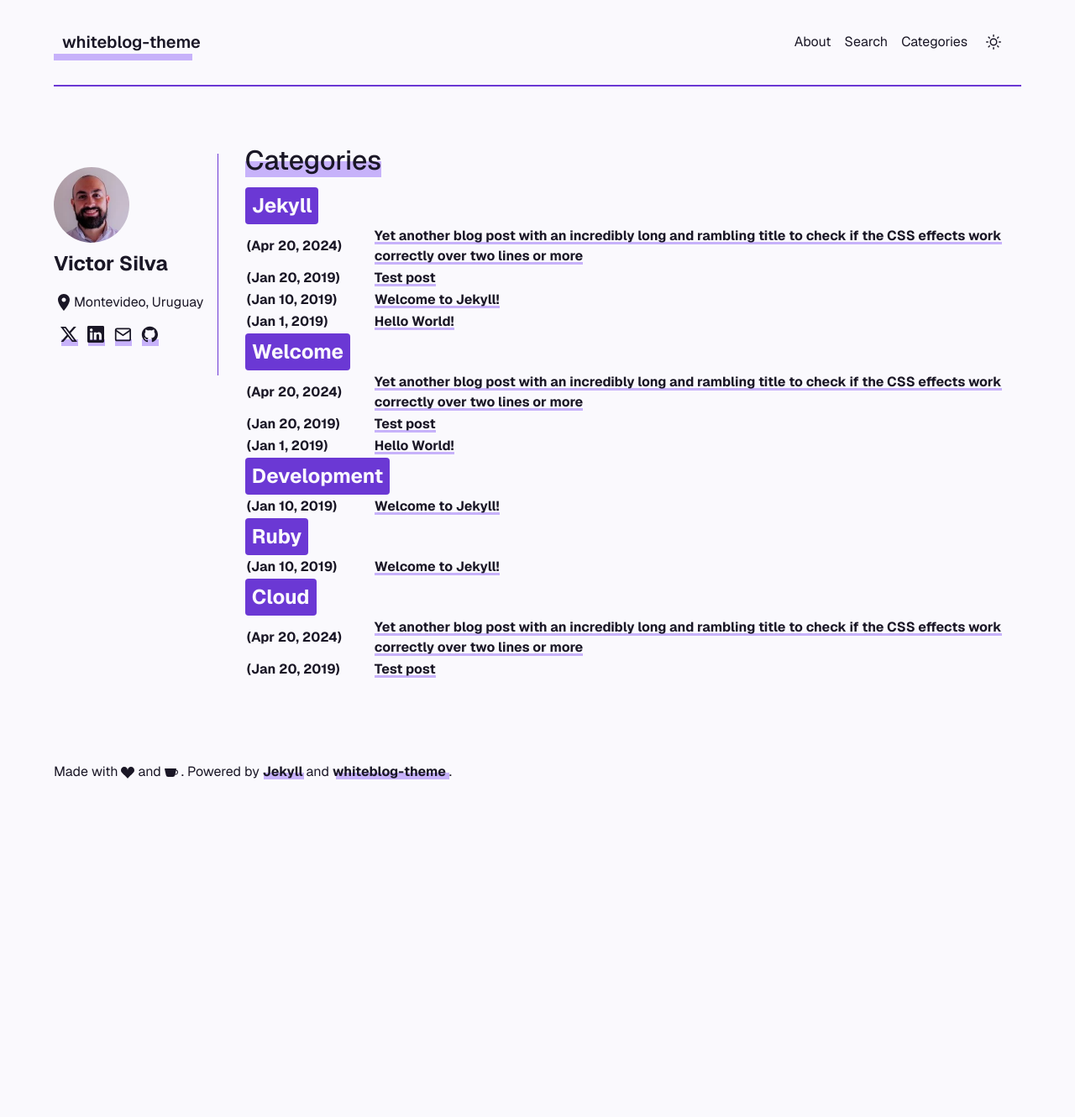
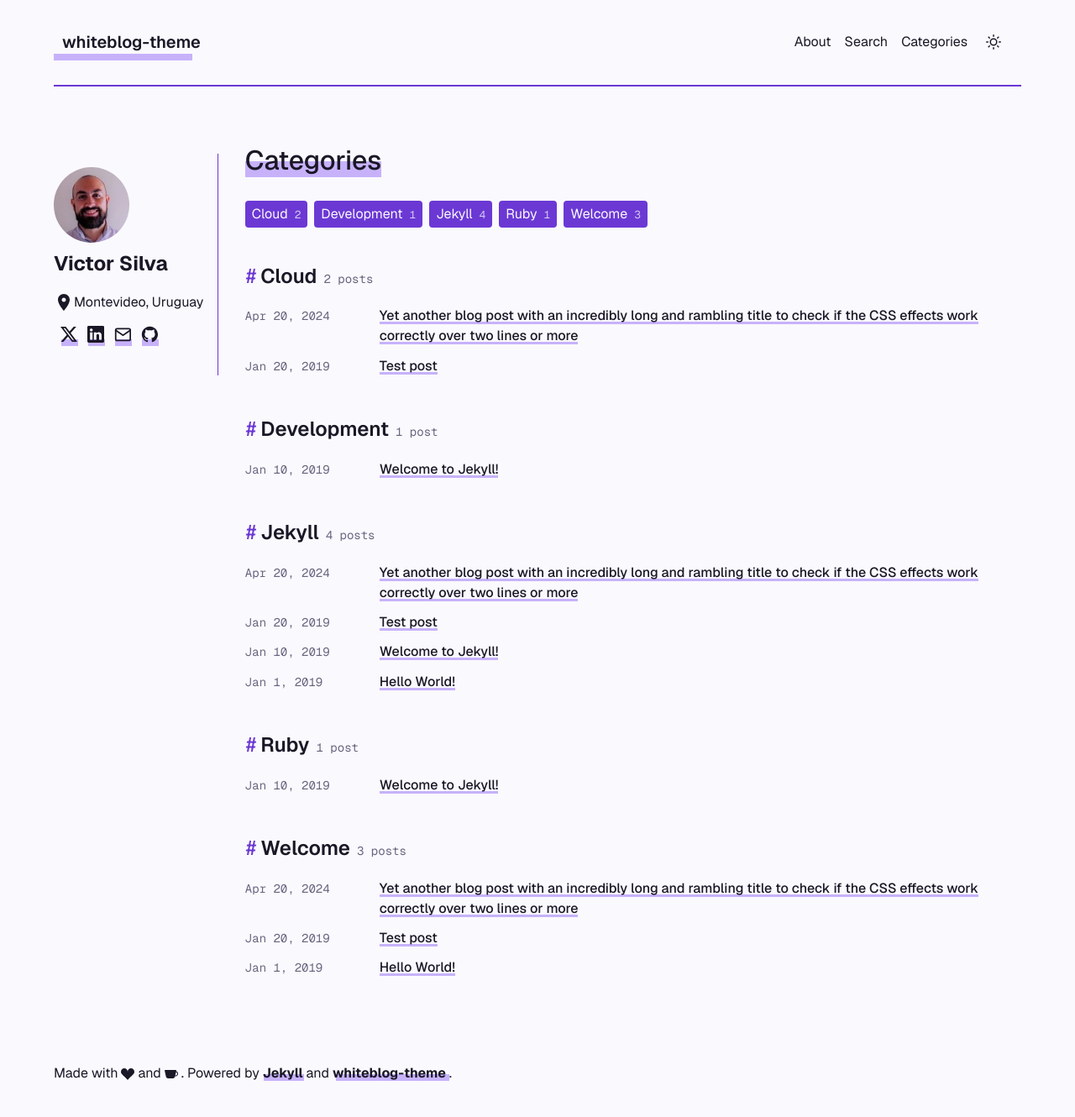
Before and after one commit to vmsilvamolina/whiteblog-theme, a Jekyll site: the page built from _pages/categories.md, in a window 1280 px wide. Shown: the whole page at 84% size. Built offline with Jekyll 4.4.1, drawn with Linux system fonts in a browser that asks for light colours; before the commit the page ends 971 px from its top, so only the background shows below that.

Commit message:
feat(categories): redesign categories page with index, counts and semantic list

```diff
--- a/_layouts/categories.html
+++ b/_layouts/categories.html
@@ -1,37 +1,48 @@
 ---
 layout: default
-permalink: /categories/
-title: Categories
 ---
+{% assign categories = site.categories | sort %}
 <div class="container">
   <article class="post">
     <div id="navigation-space" class="row">
     </div>
     <header>
       <h1>
-        <span class="underline">Categories</span>
+        <span class="underline">{{ page.title | default: "Categories" }}</span>
       </h1>
     </header>
-    <div>
-      {% for category in site.categories %}
-      <div class="archive-group">
-        {% capture category_name %}{{ category | first }}{% endcapture %}
-        <div id="{{ category_name | slugize }}"></div>
-        <h2><a class="badge badge-{{ category_name }}">{{ category_name }}</a></h2>
-        <table>
-        {% for post in site.categories[category_name] %}
-          <tr>
-            <th>
-              (<time datetime="{{ post.date | date_to_xmlschema }}" class="post-date">{{ post.date | date: "%b %-d, %Y" }}</time>)
-            </th>
-          <th>
-            <a href="{{ site.baseurl }}{{ post.url }}">{{post.title}}</a>
-          </th>
-        </tr>
+
+    <nav class="category-index" aria-label="Categories">
+      <ul>
+        {% for category in categories %}
+        {% assign category_name = category[0] %}
+        <li>
+          <a class="badge" href="#{{ category_name | slugize }}">
+            {{ category_name }} <span class="badge-count">{{ category[1].size }}</span>
+          </a>
+        </li>
         {% endfor %}
-      </table>
-      </div>
-  {% endfor %}
-    </div>
+      </ul>
+    </nav>
+
+    {% for category in categories %}
+    {% assign category_name = category[0] %}
+    {% assign category_posts = category[1] %}
+    {% assign category_slug = category_name | slugize %}
+    <section class="archive-group" id="{{ category_slug }}" aria-labelledby="{{ category_slug }}-title">
+      <h2 class="archive-title" id="{{ category_slug }}-title">
+        <span class="archive-hash" aria-hidden="true">#</span>{{ category_name }}
+        <span class="archive-count">{{ category_posts.size }} {% if category_posts.size == 1 %}post{% else %}posts{% endif %}</span>
+      </h2>
+      <ul class="archive-list">
+        {% for post in category_posts %}
+        <li>
+          <time datetime="{{ post.date | date_to_xmlschema }}" class="archive-date">{{ post.date | date: "%b %-d, %Y" }}</time>
+          <span class="archive-post"><a href="{{ post.url | relative_url }}">{{ post.title }}</a></span>
+        </li>
+        {% endfor %}
+      </ul>
+    </section>
+    {% endfor %}
   </article>
 </div>
--- a/_sass/whiteblog-theme/_layout.scss
+++ b/_sass/whiteblog-theme/_layout.scss
@@ -216,7 +216,7 @@ main {
 }
 
 #content a:not( .pagination a):not( .post-resume-title a),
-.archive-group table a {
+.archive-list a {
   font-weight: bold;
   color: var(--color-text);
   text-decoration: none;
@@ -692,10 +692,78 @@ ul {
   padding-bottom: 1rem;
 }
 
-.archive-group th {
-  text-align: start;
-  padding-right: 0.5rem;
-  min-width: 150px;
+.category-index ul {
+  display: flex;
+  flex-wrap: wrap;
+  gap: 0.5rem;
+  margin: 1.5rem 0 0;
+  padding: 0;
+}
+
+.badge-count {
+  font-family: var(--font-mono);
+  font-size: 0.8em;
+  opacity: 0.75;
+  margin-left: 0.25rem;
+}
+
+.archive-group {
+  margin-top: 2.5rem;
+  scroll-margin-top: 1.5rem;
+}
+
+.archive-title {
+  display: flex;
+  align-items: baseline;
+  gap: 0.5rem;
+  margin: 0 0 0.75rem;
+  font-size: 1.5rem;
+  font-weight: 600;
+}
+
+.archive-hash {
+  color: var(--color-primary);
+  font-family: var(--font-mono);
+  font-weight: 500;
+  margin-right: -0.25rem;
+}
+
+.archive-count {
+  font-family: var(--font-mono);
+  font-size: 0.875rem;
+  font-weight: 400;
+  color: var(--color-dark);
+}
+
+.archive-list {
+  margin: 0;
+  padding: 0;
+}
+
+.archive-list li {
+  display: grid;
+  grid-template-columns: 9rem 1fr;
+  gap: 1rem;
+  align-items: baseline;
+  padding: 0.35rem 0;
+}
+
+.archive-list a {
+  font-weight: 500;
+}
+
+.archive-date {
+  font-family: var(--font-mono);
+  font-size: 0.875rem;
+  color: var(--color-dark);
+}
+
+@media screen and (max-width: 949px) {
+  .archive-list li {
+    grid-template-columns: 1fr;
+    gap: 0.125rem;
+    padding: 0.5rem 0;
+  }
 }
 
 #site-footer {
```
